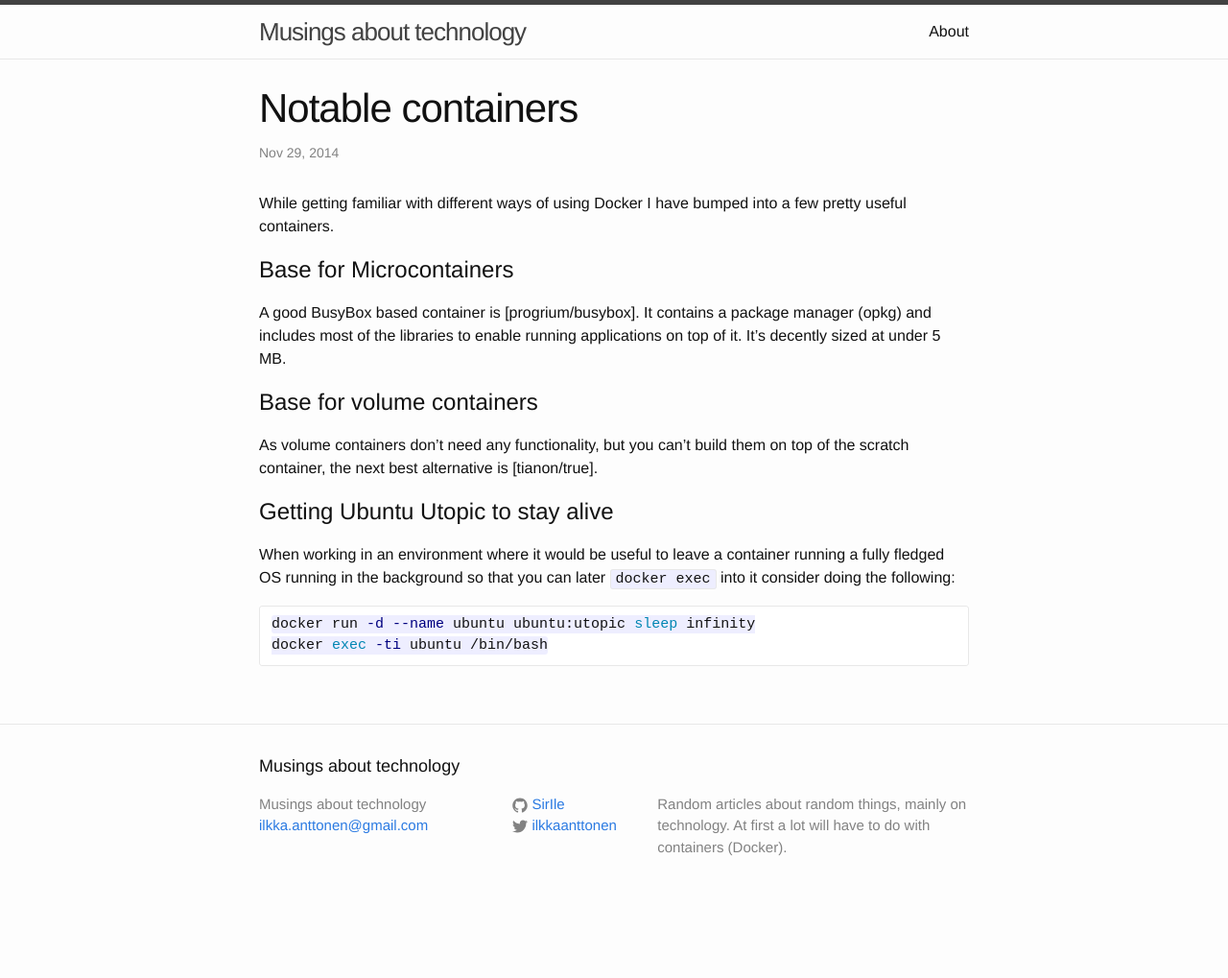
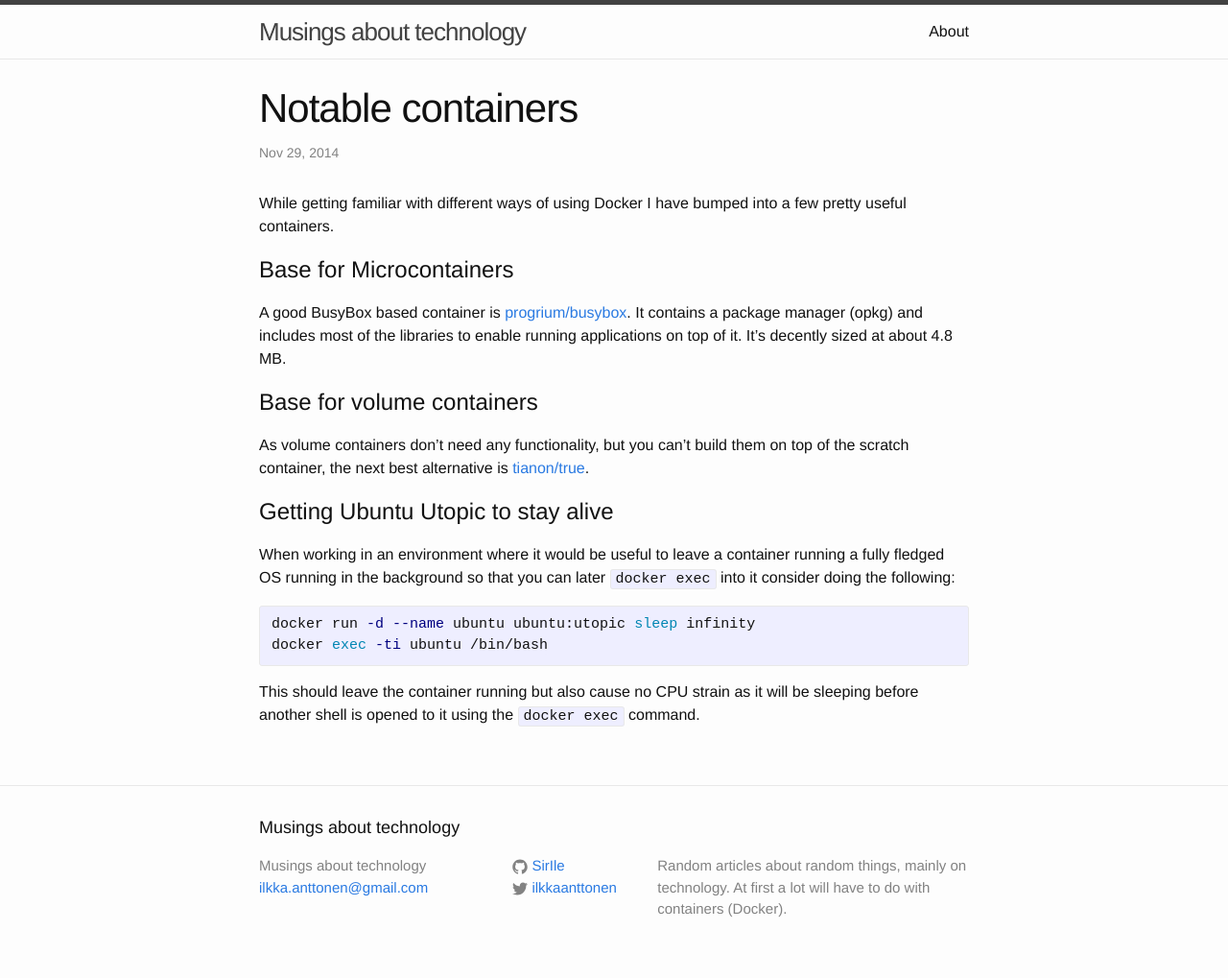
Before and after one commit to SirIle/sirile.github.io, a Jekyll site: the page built from _posts/2014-11-29-Notable-containers.markdown, in a window 1280 px wide. Shown: the whole page at 96% size. Built offline with Jekyll 4.4.1, drawn with Linux system fonts in a browser that asks for light colours; before the commit the page ends 954 px from its top, so only the background shows below that.

Commit message:
Updated the post.

````diff
--- a/_posts/2014-11-29-Notable-containers.markdown
+++ b/_posts/2014-11-29-Notable-containers.markdown
@@ -11,7 +11,7 @@ into a few pretty useful containers.
 
 A good BusyBox based container is [progrium/busybox]. It contains a package manager
 (opkg) and includes most of the libraries to enable running applications on top of it.
-It's decently sized at under 5 MB.
+It's decently sized at about 4.8 MB.
 
 # Base for volume containers
 
@@ -24,7 +24,13 @@ When working in an environment where it would be useful to leave a container
 running a fully fledged OS running in the background so that you can later
 `docker exec` into it consider doing the following:
 
-```bash
+{% highlight bash %}
 docker run -d --name ubuntu ubuntu:utopic sleep infinity
 docker exec -ti ubuntu /bin/bash
-```
+{% endhighlight %}
+
+This should leave the container running but also cause no CPU strain as it will
+be sleeping before another shell is opened to it using the `docker exec` command.
+
+[progrium/busybox]: https://github.com/progrium/busybox
+[tianon/true]:      https://registry.hub.docker.com/u/tianon/true
````
